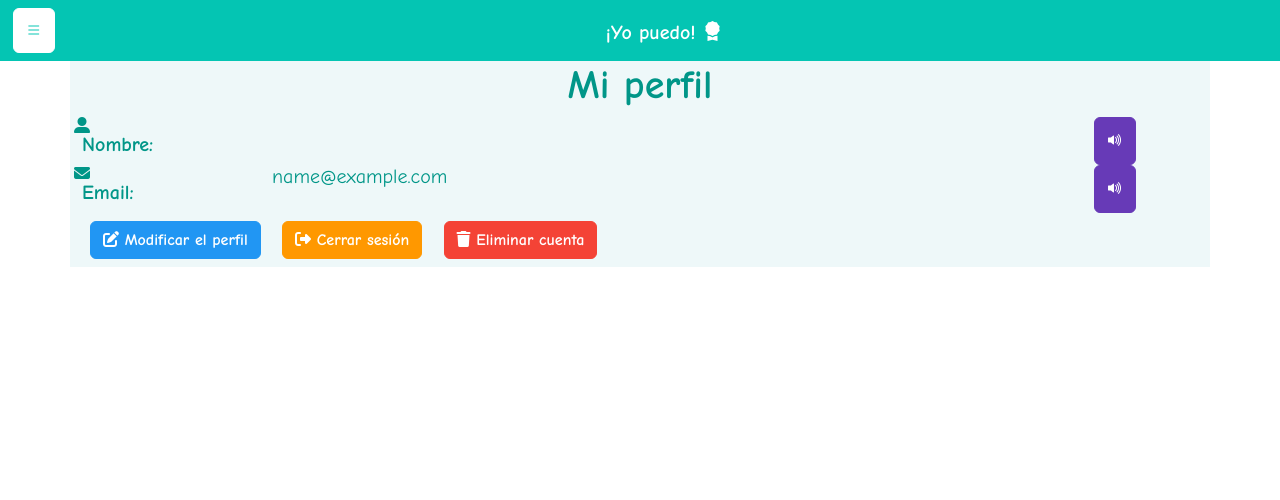
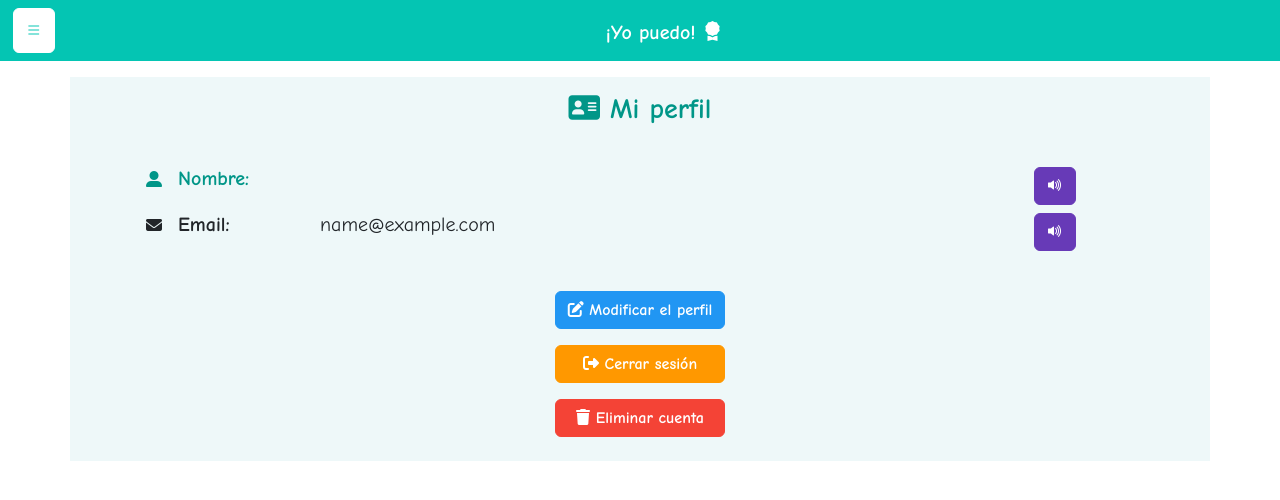
Before and after one commit to mjls130598/YoPuedo, a Django app: page /mi_perfil in a window 1280 px wide. Shown: the top 500 px of the page. Run offline with Django 4.2, Linux system fonts and the light colour scheme; the visitor is signed in with stand-in values (Sample User, id 1); parts of the project's set-up code (start-up, migrations or seed data) failed here and were passed over; some libraries are stand-ins or nearby versions.

Commit message:
style: Arreglamos pantalla de mi perfil #5

```diff
--- a/TFM/static/YoPuedo/css/perfil.css
+++ b/TFM/static/YoPuedo/css/perfil.css
@@ -2,7 +2,7 @@
     background-color: #EEF8F9;
 }
 
-.titulo, .nombre, .email{
+.titulo, .nombre > div, .email > dov{
     color: #009688;
 }
 
--- a/TFM/templates/YoPuedo/perfil.html
+++ b/TFM/templates/YoPuedo/perfil.html
@@ -11,33 +11,37 @@
 {% endblock %}
 
 {% block contenido %}
-<div class="perfil container">
-    <h1 class="text-center fw-bold titulo">Mi perfil</h1>
+<div class="m-2 m-md-3">
+    <div class="perfil container p-1 p-md-3">
+        <h3 class="text-center fw-bold titulo">
+            <i class="fa-solid fa-address-card"></i>
+            Mi perfil
+        </h3>
         <img src="{{ foto_perfil }}"
-         class="img-fluid rounded col-6 col-md-6 mx-auto d-block">
-    <div class="informacion">
-        <div class="row nombre">
-            <div class="col-2">
-                <div class="row">
+             class="img-fluid rounded col-5 col-md-3 mx-auto d-block">
+        <div class="informacion px-md-5 py-4">
+            <div class="row nombre m-2">
+                <div class="col-md-2 col-1">
+                    <div class="row align-items-center">
                         <i class="fa-solid fa-user-large col-1 d-flex justify-content-center"></i>
-                    <h5 class="col-11 fw-bold">Nombre:</h5>
+                        <h5 class="col-10 fw-bold mb-0 d-md-block d-none">Nombre:</h5>
                     </div>
                 </div>
-            <h5 class="col-8" id="nombre">
+                <h5 class="col-md-8 col-9" id="nombre">
                     {{ nombre }}
                 </h5>
                 <div class="col-2 d-flex justify-content-center">
                     {% include 'YoPuedo/elementos/altavoz.html' with elementSpeech='nombre' %}
                 </div>
             </div>
-        <div class="row email">
-            <div class="col-2">
-                <div class="row">
+            <div class="row email m-2">
+                <div class="col-md-2 col-1">
+                    <div class="row align-items-center">
                         <i class="fa-solid fa-envelope col-1 d-flex justify-content-center"></i>
-                    <h5 class="col-11 fw-bold">Email:</h5>
+                        <h5 class="col-10 fw-bold mb-0 d-md-block d-none">Email:</h5>
                     </div>
                 </div>
-            <h5 class="col-8" id="email">
+                <h5 class="col-md-8 col-9" id="email">
                     {{ email }}
                 </h5>
                 <div class="col-2 d-flex justify-content-center">
@@ -45,19 +49,20 @@
                 </div>
             </div>
         </div>
-    <div class="botones">
-        <button class="btn btn-primary fw-bold modificar m-2">
+        <div class="botones d-grid justify-content-center">
+            <button class="btn btn-primary btn-block my-2 fw-bold modificar">
                 <i class="fa-solid fa-pen-to-square"></i>
                 Modificar el perfil
             </button>
-        <button class="btn btn-primary fw-bold cerrar_sesion m-2">
+            <button class="btn btn-primary btn-block my-2 fw-bold cerrar_sesion">
                 <i class="fa-solid fa-right-from-bracket"></i>
                 Cerrar sesión
             </button>
-        <button class="btn btn-primary fw-bold eliminar m-2">
+            <button class="btn btn-primary btn-block my-2 fw-bold eliminar">
                 <i class="fa-sharp fa-solid fa-trash"></i>
                 Eliminar cuenta
             </button>
         </div>
     </div>
+</div>
 {% endblock %}
```
Lines whose indentation alone changed are shown as unchanged.
